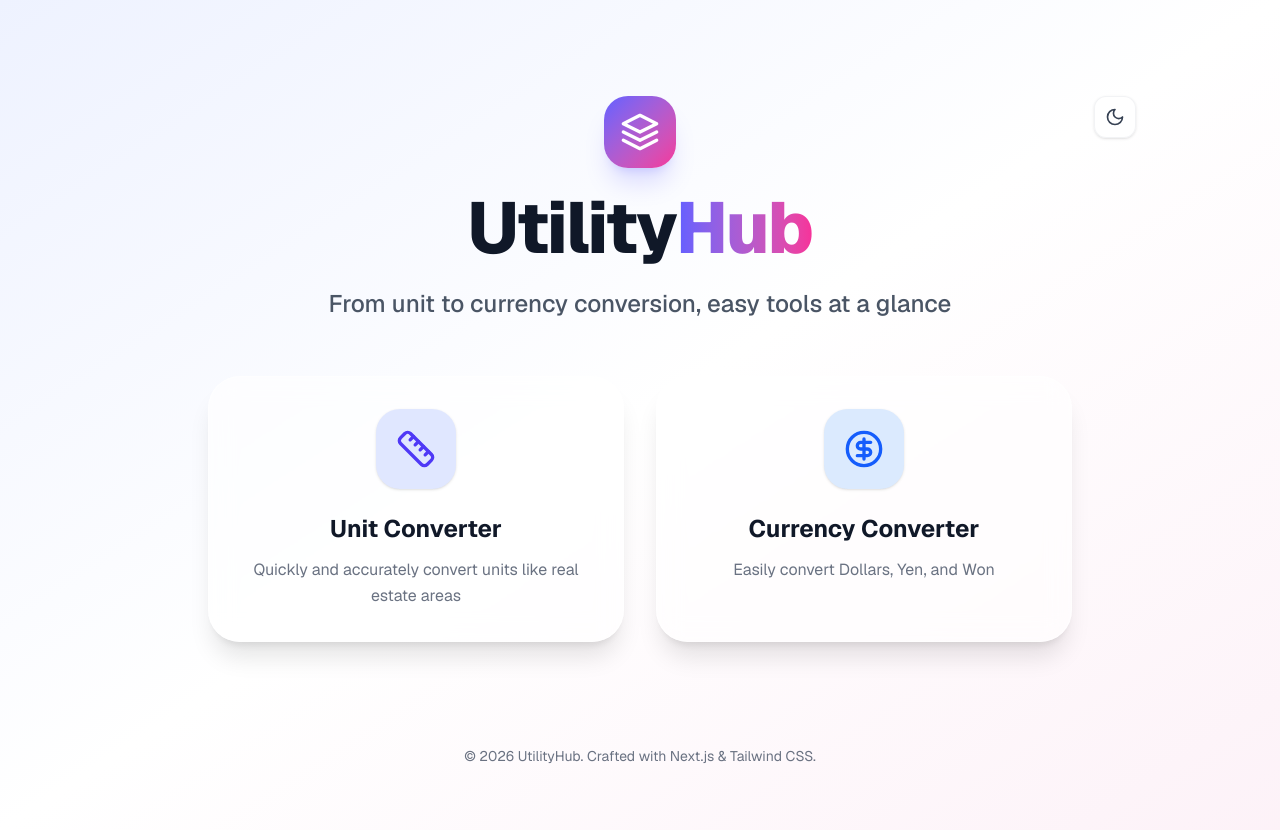
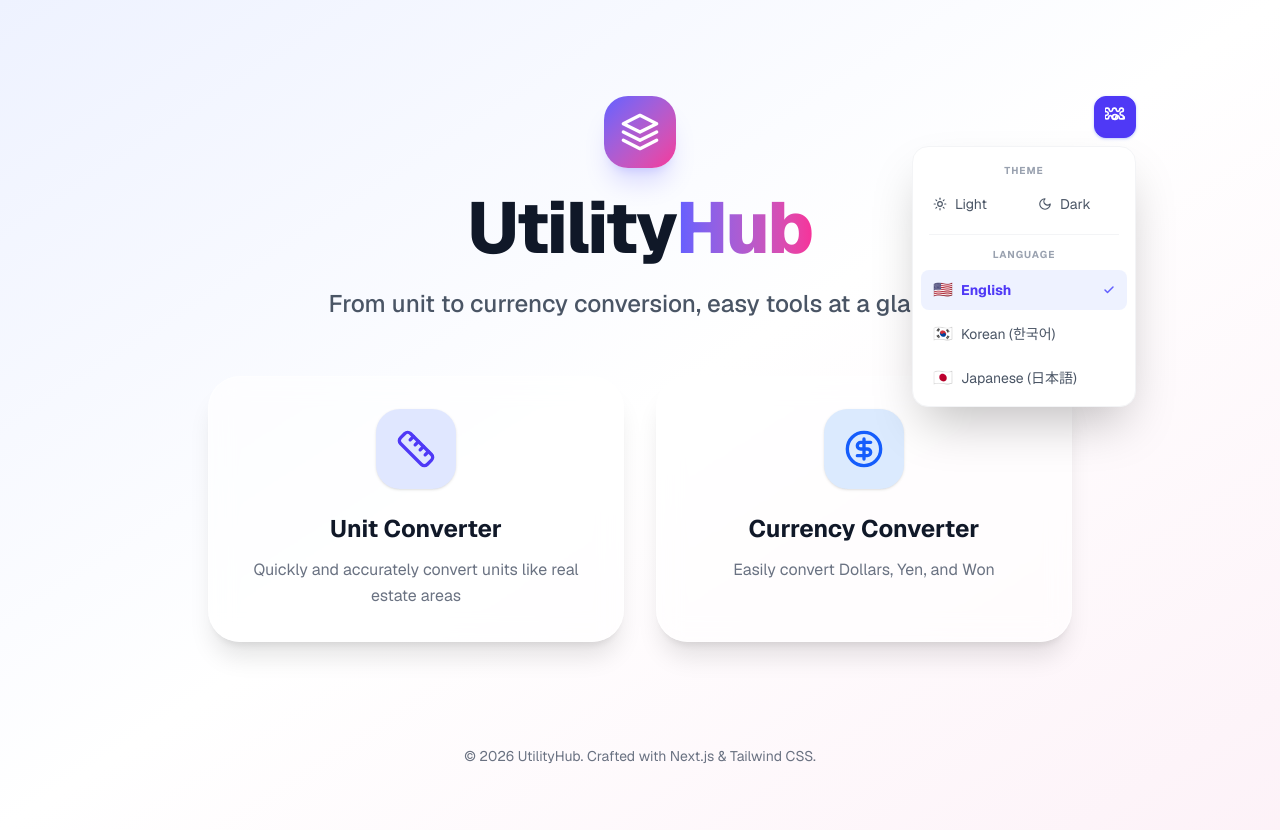
Before and after one commit to KJ-honey/prj-haru, a Next.js app: page /en in a window 1280 px wide. Both pictures are taken after a click on the button 1115 px from the left and 117 px from the top of the page. Built offline with nearby package versions, Linux system fonts and the light colour scheme.

Commit message:
테마전환버튼->환경설정버튼으로 변경 및 언어선택 추가

```diff
--- a/src/components/layout/Dashboard.tsx
+++ b/src/components/layout/Dashboard.tsx
@@ -3,7 +3,8 @@
 import { useState } from 'react';
 import UnitConverter from '../tools/UnitConverter';
 import CurrencyConverter from '../tools/CurrencyConverter';
-import ThemeToggle from './ThemeToggle';
+import SettingsMenu from './SettingsMenu';
+
 import { useDictionary } from '../i18n/I18nProvider';
 
 export default function Dashboard() {
@@ -65,7 +66,8 @@
                 <span className="hidden sm:inline">{dict.dashboard.currencyConverter.title}</span>
               </button>
             </div>
-            <ThemeToggle />
+            <SettingsMenu />
+
           </div>
         </div>
       )}
@@ -83,8 +85,9 @@
                 </svg>
               </div>
               <div className="absolute top-0 right-0 p-4">
-                <ThemeToggle />
+                <SettingsMenu />
               </div>
+
               <h1 className="text-5xl md:text-6xl lg:text-7xl font-extrabold tracking-tight text-gray-900 dark:text-white mb-6">
                 {dict.dashboard.title.replace('Hub', '')}<span className="text-transparent bg-clip-text bg-gradient-to-r from-indigo-500 to-pink-500">Hub</span>
               </h1>
--- /dev/null
+++ b/src/components/layout/SettingsMenu.tsx
@@ -0,0 +1,121 @@
+"use client";
+
+import { useTheme } from 'next-themes';
+import { useEffect, useState, useRef } from 'react';
+import { useDictionary, useLocale } from '../i18n/I18nProvider';
+import { useRouter, usePathname } from 'next/navigation';
+
+export default function SettingsMenu() {
+  const { theme, setTheme } = useTheme();
+  const [mounted, setMounted] = useState(false);
+  const [isOpen, setIsOpen] = useState(false);
+  const menuRef = useRef<HTMLDivElement>(null);
+  const dict = useDictionary();
+  const locale = useLocale();
+  const router = useRouter();
+  const pathname = usePathname();
+
+  const currentLang = locale || 'en';
+
+  useEffect(() => {
+    setMounted(true);
+    const handleClickOutside = (event: MouseEvent) => {
+      if (menuRef.current && !menuRef.current.contains(event.target as Node)) {
+        setIsOpen(false);
+      }
+    };
+    document.addEventListener("mousedown", handleClickOutside);
+    return () => document.removeEventListener("mousedown", handleClickOutside);
+  }, []);
+
+  if (!mounted) {
+    return (
+      <div className="w-10 h-10 rounded-xl bg-gray-100 dark:bg-gray-800 animate-pulse" />
+    );
+  }
+
+  const handleLanguageChange = (newLang: string) => {
+    if (newLang === currentLang) return;
+
+    const segments = pathname.split('/');
+    // segments[0] is ""
+    // segments[1] is the current lang
+    segments[1] = newLang;
+    const newPath = segments.join('/');
+    router.push(newPath);
+    setIsOpen(false);
+  };
+
+  return (
+    <div className="relative" ref={menuRef}>
+      <button
+        onClick={() => setIsOpen(!isOpen)}
+        className={`p-2.5 rounded-xl transition-all duration-300 group shadow-sm flex items-center justify-center border
+          ${isOpen
+            ? "bg-indigo-600 text-white shadow-indigo-200 dark:shadow-indigo-900 border-indigo-600"
+            : "bg-white/50 dark:bg-gray-800/50 backdrop-blur-md border-gray-200/50 dark:border-gray-700/50 text-gray-700 dark:text-gray-300 hover:text-indigo-600 dark:hover:text-indigo-400 hover:bg-white dark:hover:bg-gray-800"
+          }`}
+        aria-label="Settings"
+      >
+        <svg
+          width="20" height="20" viewBox="0 0 24 24" fill="none" stroke="currentColor" strokeWidth="2" strokeLinecap="round" strokeLinejoin="round"
+          className={`transform transition-transform duration-500 ${isOpen ? 'rotate-90' : 'group-hover:rotate-45'}`}
+        >
+          <path d="M12.22 2h-.44a2 2 0 0 0-2 2 2.22 2.22 0 0 1-2.02 2 2.22 2.22 0 0 1-2.02-2 2 2 0 0 0-2-2h-.44a2 2 0 0 0-2 2v.44a2 2 0 0 0 2 2 2.22 2.22 0 0 1 2 2.02 2.22 2.22 0 0 1-2 2.02 2 2 0 0 0-2 2v.44a2 2 0 0 0 2 2 2.22 2.22 0 0 1 2 2.02 2.22 2.22 0 0 1-2 2.02 2 2 0 0 0-2 2V22a2 2 0 0 0 2 2h.44a2 2 0 0 0 2-2 2.22 2.22 0 0 1 2.02-2 2.22 2.22 0 0 1 2.02 2 2 2 0 0 0 2 2h.44a2 2 0 0 0 2-2v-.44a2 2 0 0 0-2-2 2.22 2.22 0 0 1-2-2.02 2.22 2.22 0 0 1 2-2.02 2 2 0 0 0 2-2v-.44a2 2 0 0 0-2-2 2.22 2.22 0 0 1-2-2.02 2.22 2.22 0 0 1 2-2.02 2 2 0 0 0 2-2V2a2 2 0 0 0-2-2z"/>
+          <circle cx="12" cy="12" r="3"/>
+        </svg>
+      </button>
+
+      {isOpen && (
+        <div className="absolute right-0 mt-2 w-56 bg-white dark:bg-gray-900 rounded-2xl shadow-2xl border border-gray-100 dark:border-gray-800 p-2 z-50 animate-in fade-in zoom-in-95 duration-200">
+          <div className="px-3 py-2 text-[10px] font-bold text-gray-400 dark:text-gray-500 uppercase tracking-widest">
+            {dict.dashboard.settings.theme}
+          </div>
+          <div className="grid grid-cols-2 gap-1 mb-3">
+            <button
+              onClick={() => setTheme('light')}
+              className={`flex items-center gap-2 px-3 py-2 rounded-lg text-sm transition-colors ${theme === 'light' ? 'bg-indigo-50 dark:bg-indigo-900/40 text-indigo-600 dark:text-indigo-400 font-bold' : 'text-gray-600 dark:text-gray-400 hover:bg-gray-50 dark:hover:bg-gray-800'}`}
+            >
+              <svg width="14" height="14" viewBox="0 0 24 24" fill="none" stroke="currentColor" strokeWidth="2" strokeLinecap="round" strokeLinejoin="round"><circle cx="12" cy="12" r="4"/><path d="M12 2v2"/><path d="M12 20v2"/><path d="m4.93 4.93 1.41 1.41"/><path d="m17.66 17.66 1.41 1.41"/><path d="M2 12h2"/><path d="M20 12h2"/><path d="m6.34 17.66-1.41 1.41"/><path d="m19.07 4.93-1.41 1.41"/></svg>
+              {dict.dashboard.settings.light}
+            </button>
+            <button
+              onClick={() => setTheme('dark')}
+              className={`flex items-center gap-2 px-3 py-2 rounded-lg text-sm transition-colors ${theme === 'dark' ? 'bg-indigo-50 dark:bg-indigo-900/40 text-indigo-600 dark:text-indigo-400 font-bold' : 'text-gray-600 dark:text-gray-400 hover:bg-gray-50 dark:hover:bg-gray-800'}`}
+            >
+              <svg width="14" height="14" viewBox="0 0 24 24" fill="none" stroke="currentColor" strokeWidth="2" strokeLinecap="round" strokeLinejoin="round"><path d="M12 3a6 6 0 0 0 9 9 9 9 0 1 1-9-9Z"/></svg>
+              {dict.dashboard.settings.dark}
+            </button>
+          </div>
+
+          <div className="h-px bg-gray-100 dark:bg-gray-800 my-1 mx-2" />
+
+          <div className="px-3 py-2 text-[10px] font-bold text-gray-400 dark:text-gray-500 uppercase tracking-widest">
+            {dict.dashboard.settings.language}
+          </div>
+          <div className="space-y-1">
+            {[
+              { id: 'en', label: dict.dashboard.settings.en, icon: '🇺🇸' },
+              { id: 'kr', label: dict.dashboard.settings.kr, icon: '🇰🇷' },
+              { id: 'jp', label: dict.dashboard.settings.jp, icon: '🇯🇵' },
+            ].map((lang) => (
+              <button
+                key={lang.id}
+                onClick={() => handleLanguageChange(lang.id)}
+                className={`w-full flex items-center justify-between px-3 py-2 rounded-lg text-sm transition-colors ${currentLang === lang.id ? 'bg-indigo-50 dark:bg-indigo-900/40 text-indigo-600 dark:text-indigo-400 font-bold' : 'text-gray-600 dark:text-gray-400 hover:bg-gray-50 dark:hover:bg-gray-800'}`}
+              >
+                <div className="flex items-center gap-2">
+                  <span className="text-base">{lang.icon}</span>
+                  <span>{lang.label}</span>
+                </div>
+                {currentLang === lang.id && (
+                  <svg width="12" height="12" viewBox="0 0 24 24" fill="none" stroke="currentColor" strokeWidth="3" strokeLinecap="round" strokeLinejoin="round" className="text-indigo-500"><polyline points="20 6 9 17 4 12"/></svg>
+                )}
+              </button>
+            ))}
+          </div>
+        </div>
+      )}
+    </div>
+  );
+}
--- a/src/components/tools/CurrencyConverter.tsx
+++ b/src/components/tools/CurrencyConverter.tsx
@@ -2,8 +2,13 @@
 
 import { useState, useEffect } from "react";
 import ResultCard from "../shared/ResultCard";
+import { useDictionary } from "../i18n/I18nProvider";
+
 
 export default function CurrencyConverter() {
+  const dict = useDictionary();
+  const cDict = dict.dashboard.currencyConverter;
+
   const [value, setValue] = useState<string>("1");
   const [inputType, setInputType] = useState<"usd" | "krw" | "jpy">("usd");
   const [results, setResults] = useState({ usd: "1.00", krw: "1350", jpy: "150" });
@@ -57,21 +62,21 @@
   }, [value, inputType, rates]);
 
   const units = [
-    { id: "jpy", label: "일본 엔 (¥)", icon: "🇯🇵" },
-    { id: "krw", label: "한국 원 (₩)", icon: "🇰🇷" },
-    { id: "usd", label: "미국 달러 ($)", icon: "🇺🇸" },
+    { id: "jpy", label: cDict.jpyLabel, icon: "🇯🇵", short: cDict.jpy },
+    { id: "krw", label: cDict.krwLabel, icon: "🇰🇷", short: cDict.krw },
+    { id: "usd", label: cDict.usdLabel, icon: "🇺🇸", short: cDict.usd },
   ] as const;
 
   return (
     <div className="flex flex-col gap-8 animate-in fade-in slide-in-from-bottom-4 duration-500 ease-out">
       <div className="text-center mb-4">
-        <h2 className="text-2xl font-bold text-gray-800 dark:text-gray-100 mb-2">환율 계산기 (Currency Converter)</h2>
+        <h2 className="text-2xl font-bold text-gray-800 dark:text-gray-100 mb-2">{cDict.title}</h2>
         <p className="text-gray-500 dark:text-gray-400">
-          엔화, 원화, 달러를 손쉽게 상호 변환하세요.
+          {cDict.description}
           {isLoading ? (
-            <span className="text-blue-500 ml-2 animate-pulse font-medium">실시간 환율 로딩 중...</span>
+            <span className="text-blue-500 ml-2 animate-pulse font-medium">{cDict.loadingRates}</span>
           ) : (
-            <span className="text-emerald-500 ml-2 font-medium">실시간 환율 적용됨</span>
+            <span className="text-emerald-500 ml-2 font-medium">{cDict.ratesApplied}</span>
           )}
         </p>
       </div>
@@ -79,18 +84,18 @@
       <div className="bg-white/40 dark:bg-black/20 backdrop-blur-md rounded-2xl p-6 border border-white/20 dark:border-white/10 shadow-xl">
         <div className="flex flex-col md:flex-row gap-6 mb-8 items-center">
           <div className="flex-1 w-full relative group">
-            <label className="block text-sm font-medium text-blue-600 dark:text-blue-400 mb-2 transition-colors">변환 기준값</label>
+            <label className="block text-sm font-medium text-blue-600 dark:text-blue-400 mb-2 transition-colors">{cDict.inputLabel}</label>
             <input
               type="text"
               value={value}
               onChange={(e) => setValue(e.target.value.replace(/[^0-9.]/g, ''))}
-              placeholder="숫자를 입력하세요"
+              placeholder={cDict.inputPlaceholder}
               className="w-full bg-white/70 dark:bg-gray-900/50 text-gray-900 dark:text-white border-2 border-transparent focus:border-blue-500 dark:focus:border-blue-500 rounded-xl px-4 py-4 text-xl outline-none transition-all shadow-sm focus:shadow-md"
             />
           </div>
 
           <div className="flex-1 w-full">
-            <label className="block text-sm font-medium text-blue-600 dark:text-blue-400 mb-2">기준 통화</label>
+            <label className="block text-sm font-medium text-blue-600 dark:text-blue-400 mb-2">{cDict.baseCurrencyLabel}</label>
             <div className="grid grid-cols-3 gap-2">
               {units.map((u) => (
                 <button
@@ -102,7 +107,7 @@
                       : "bg-white/60 dark:bg-gray-800/60 text-gray-700 dark:text-gray-300 border-gray-200 dark:border-gray-700 hover:bg-gray-50 dark:hover:bg-gray-700"}`}
                 >
                   <span className="text-lg">{u.icon}</span>
-                  <span>{u.label.split(' ')[0]}</span>
+                  <span>{u.short}</span>
                 </button>
               ))}
             </div>
@@ -111,23 +116,23 @@
 
         <div className="grid grid-cols-1 md:grid-cols-3 gap-4">
           <ResultCard
-            label="일본 엔 (JPY)"
+            label={cDict.jpyLabel}
             value={`¥${results.jpy}`}
             active={inputType === "jpy"}
             icon="🇯🇵"
-            desc={`100¥ ≈ ${Math.round(100 / rates.JPY * rates.KRW).toLocaleString()}₩`}
+            desc={`100¥ ≈ ${Math.round(100 / rates.JPY * rates.KRW).toLocaleString()}${cDict.krw}`}
             activeColor="sky"
           />
           <ResultCard
-            label="한국 원 (KRW)"
+            label={cDict.krwLabel}
             value={`₩${results.krw}`}
             active={inputType === "krw"}
             icon="🇰🇷"
-            desc={`${Math.round(rates.KRW).toLocaleString()}₩ ≈ $1`}
+            desc={`${Math.round(rates.KRW).toLocaleString()}${cDict.krw} ≈ $1`}
             activeColor="sky"
           />
           <ResultCard
-            label="미국 달러 (USD)"
+            label={cDict.usdLabel}
             value={`$${results.usd}`}
             active={inputType === "usd"}
             icon="🇺🇸"
```
